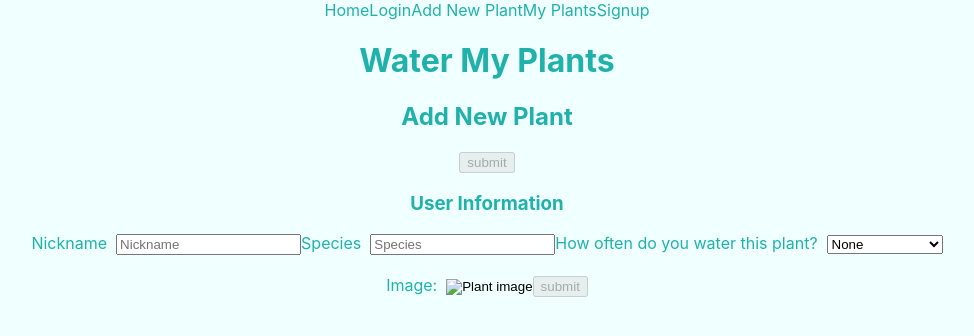
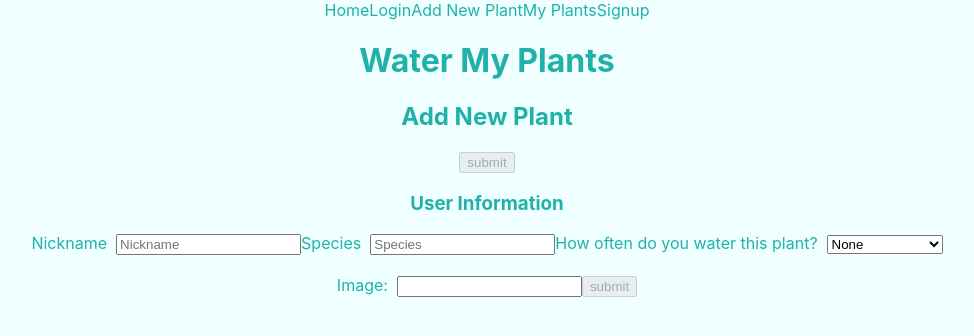
Before and after one commit to Build-Week-Ft-Water-My-Plants-5/Front-end, a React (Create React App) app: page /PlantForm in a window 1280 px wide. Shown: the top 336 px of the page, without its empty margins (153-1127 px from the left). Built offline with nearby package versions, Linux system fonts and the light colour scheme; no server answers.

Commit message:
fixed PlantForm buttons

```diff
--- a/src/components/PlantForm.js
+++ b/src/components/PlantForm.js
@@ -73,20 +73,13 @@ export default function PlantForm(props){
                 </label>
                 <label>Image: &nbsp;
                     <input
-                        type="image"
+                        type="text"
                         onChange={onChange}
                         name='image'
                         value={form_values.image}
-                        alt="Plant image"
                     />
                 </label>
                 <button disabled={disabled} className="save-plant">submit</button>
-                {/* <nav className="save-plant">
-                    <button onChange={onChange}>Save Plant</button>
-                </nav>
-                <nav className="delete-plant">
-                    <button onChange={onChange}>Delete Plant</button>
-                </nav> */}
             </div>
         </form>
     )
```
